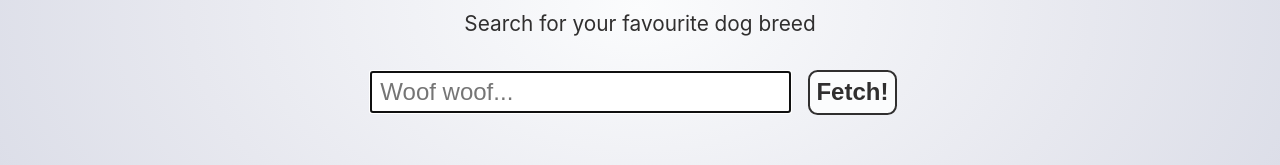
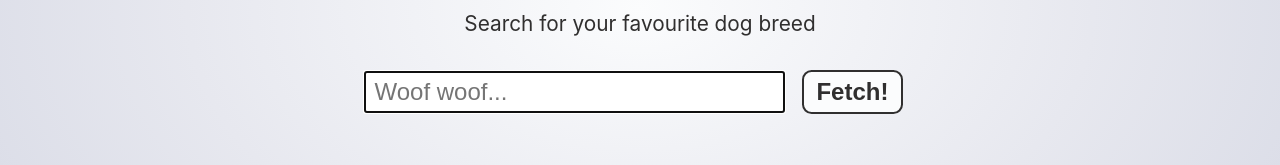
Before and after one commit to fac-13/phac-kpnet-autocomplete, a website: page public/index.html in a window 1280 px wide. In both pictures the pointer is over the button "Fetch!". Shown: the part 392-557 px from the top of the page. Drawn offline with Linux system fonts and the light colour scheme.

Commit message:
small css styling Relates #62

```diff
--- a/public/style.css
+++ b/public/style.css
@@ -18,6 +18,7 @@ h1 {
 .header {
     text-align: center;
     padding-top: 35vh;
+    margin: 0 1%;
 }
 
 .header--small {
@@ -73,8 +74,7 @@ form {
     border-radius: 0.6rem;
 }
 
-.form__submit-button:hover,
-.form__submit-button:focus {
+.form__submit-button:hover {
     color: #302f2f;
     background: #fbfcfd;
     border: 2px solid #302f2f;
@@ -105,6 +105,7 @@ img {
     }
     .form__submit-button {
         margin: 1%;
+        padding: 0.5% 1% 0.5% 1%;
     }
     .header__input--small {
         width: 40ch;
```
